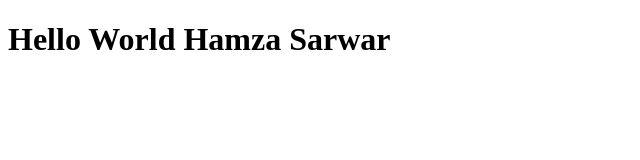
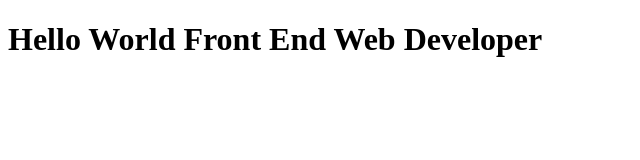
Before and after one commit to HamxaSarwar/bootcamp2020, a plain HTML site: page index.html in a window 1280 px wide. Shown: the whole page, without its empty margins (0-640 px from the left). Drawn offline with Linux system fonts and the light colour scheme.

Commit message:
Update index.html

```diff
--- a/index.html
+++ b/index.html
@@ -10,7 +10,7 @@
 <body>
     <div>
         <h1>
-            Hello World Hamza Sarwar
+            Hello World Front End Web Developer
         </h1>
     </div>
 </body>
```
